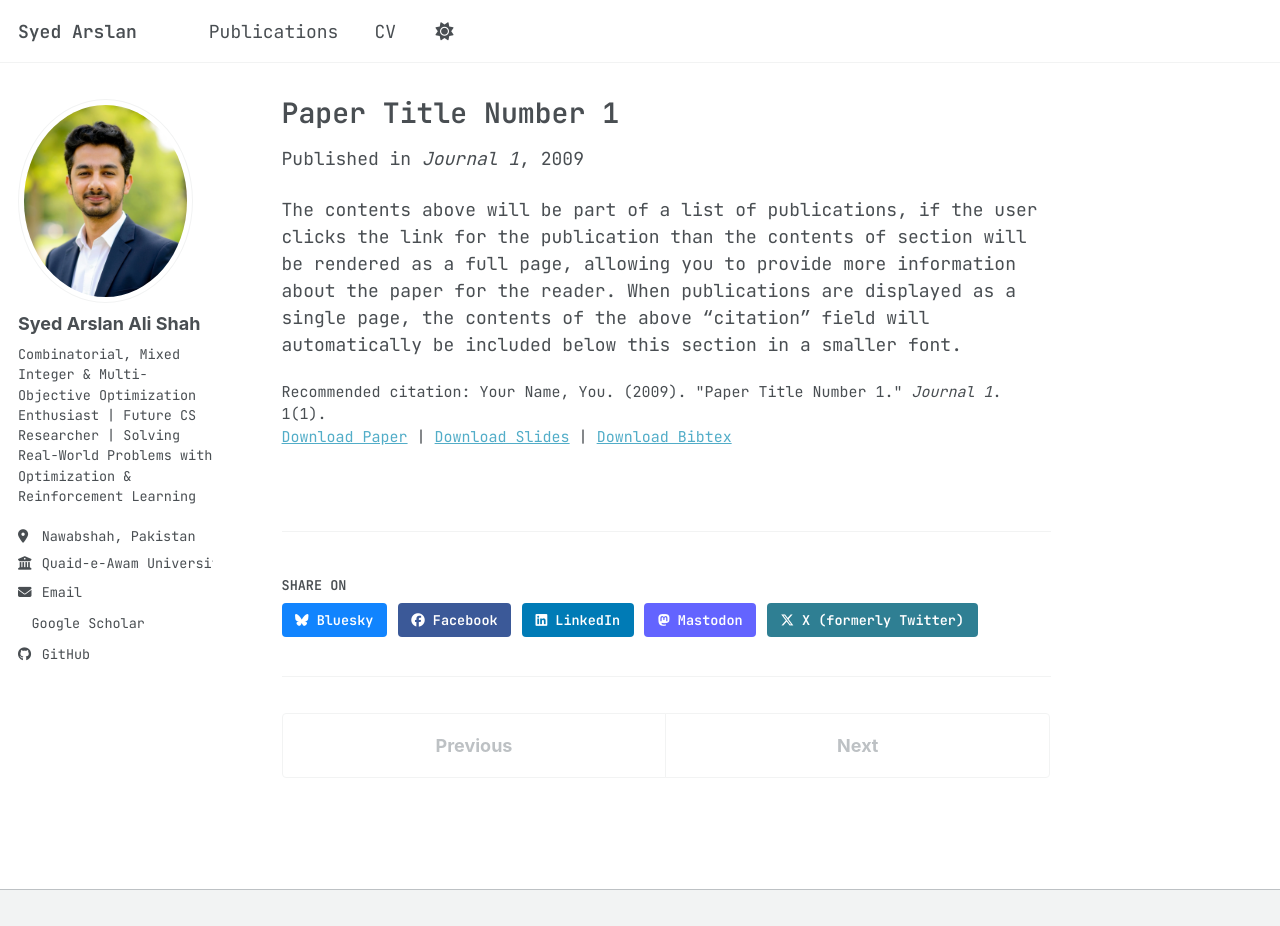
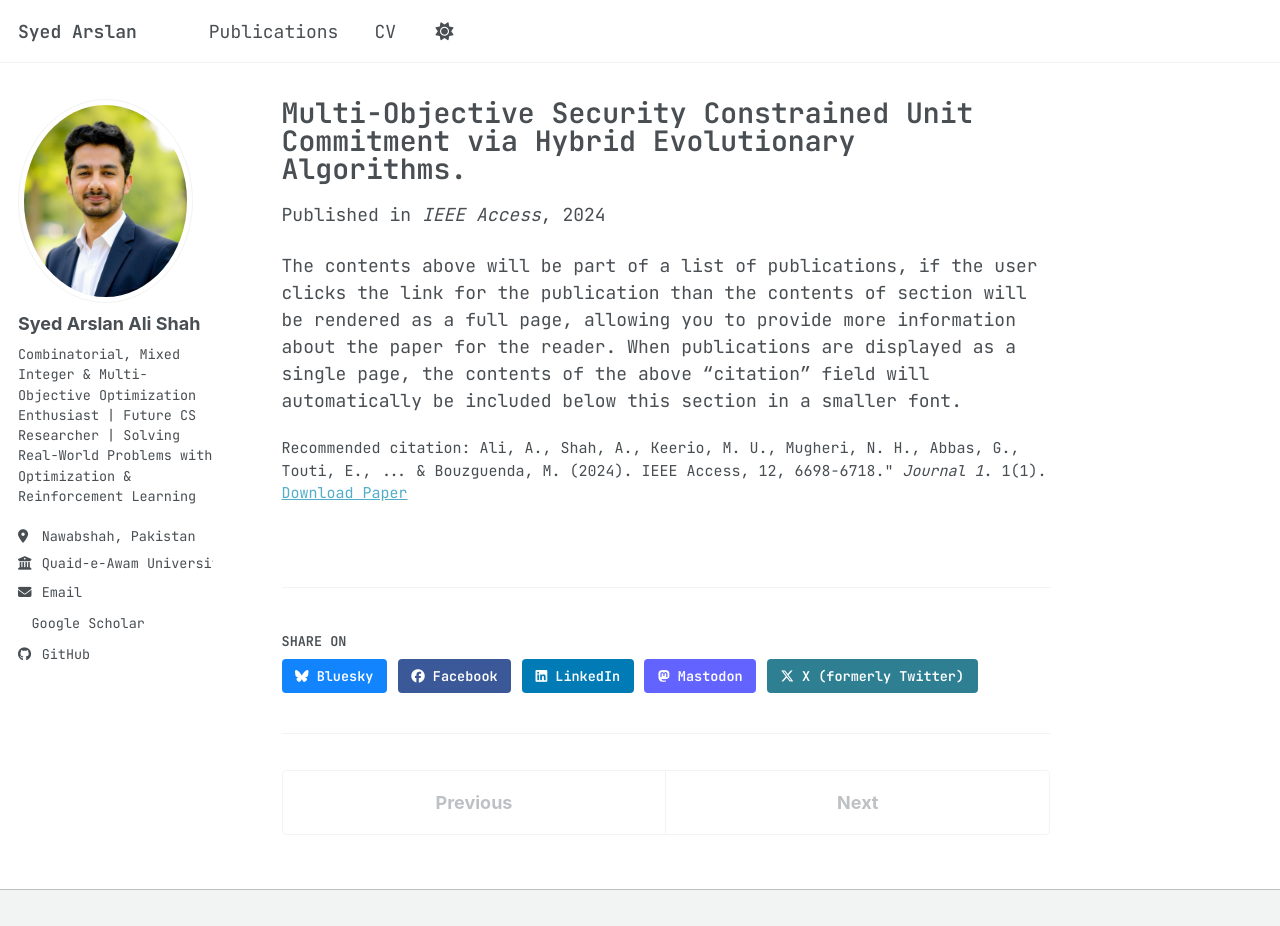
Before and after one commit to syedarslann/syedarslann.github.io, a Jekyll site: the page built from _publications/2009-10-01-paper-title-number-1.md, in a window 1280 px wide and 926 px high. Built offline with Jekyll 4.4.1, drawn with Linux system fonts in a browser that asks for light colours; a style sheet for code colours, icons or effects is not loaded.

Commit message:
Update 2009-10-01-paper-title-number-1.md

```diff
--- a/_publications/2009-10-01-paper-title-number-1.md
+++ b/_publications/2009-10-01-paper-title-number-1.md
@@ -1,14 +1,12 @@
 ---
-title: "Paper Title Number 1"
+title: "Multi-Objective Security Constrained Unit Commitment via Hybrid Evolutionary Algorithms."
 collection: publications
 category: manuscripts
 permalink: /publication/2009-10-01-paper-title-number-1
 excerpt: 'This paper is about the number 1. The number 2 is left for future work.'
-date: 2009-10-01
-venue: 'Journal 1'
-slidesurl: 'https://academicpages.github.io/files/slides1.pdf'
-paperurl: 'https://academicpages.github.io/files/paper1.pdf'
-bibtexurl: 'https://academicpages.github.io/files/bibtex1.bib'
-citation: 'Your Name, You. (2009). &quot;Paper Title Number 1.&quot; <i>Journal 1</i>. 1(1).'
+date: 2024-01-09
+venue: 'IEEE Access'
+paperurl: 'https://ieeexplore.ieee.org/document/10385080'
+citation: 'Ali, A., Shah, A., Keerio, M. U., Mugheri, N. H., Abbas, G., Touti, E., ... & Bouzguenda, M. (2024). IEEE Access, 12, 6698-6718.&quot; <i>Journal 1</i>. 1(1).'
 ---
 The contents above will be part of a list of publications, if the user clicks the link for the publication than the contents of section will be rendered as a full page, allowing you to provide more information about the paper for the reader. When publications are displayed as a single page, the contents of the above "citation" field will automatically be included below this section in a smaller font.
```
